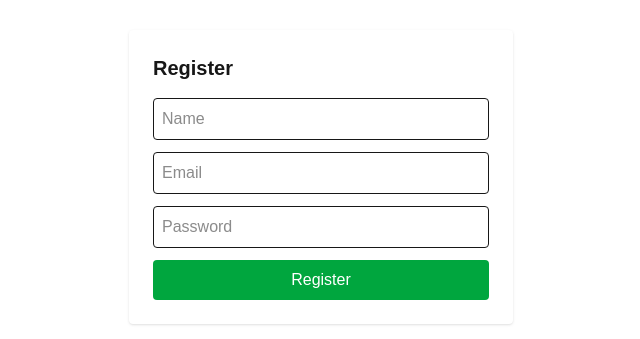
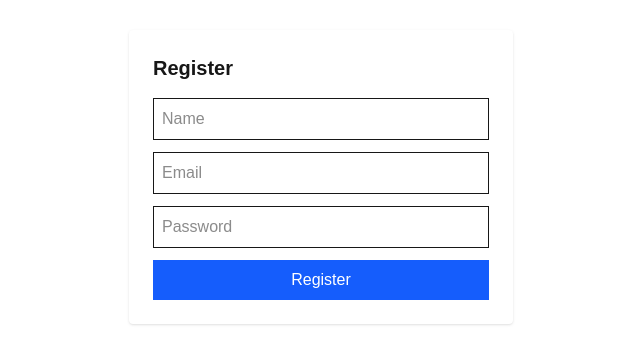
Before and after one commit to Abhinav2005-hub/realtime-chat-notification-platform, a Next.js app in the folder client/: page /register in a window 1280 px wide. Shown: the part 223-562 px from the top of the page, without its empty margins (319-959 px from the left). Built offline with nearby package versions, Linux system fonts and the light colour scheme; no server answers.

Commit message:
implement frontend authentication with context and api

```diff
--- a/client/app/(auth)/login/page.tsx
+++ b/client/app/(auth)/login/page.tsx
@@ -1,22 +1,44 @@
+"use client"
+
+import { useState } from  "react";
+import { loginUser } from "@/lib/authApi";
+import { useAuth } from "@/context/AuthContext";
+import { useRouter } from "next/navigation";
+
 export default function LoginPage() {
+    const [email, setEmail] = useState("");
+    const [password, setPassword] = useState("");
+    const { login } = useAuth();
+    const router = useRouter();
+
+    const handleLogin = async () => {
+        const data = await loginUser(email, password);
+        login(data.user, data.token);
+        router.push("/chat");
+    };
+
     return (
         <div className="min-h-screen flex items-center justify-center">
             <div className="bg-white p-6 rounded shadow w-96">
                 <h2 className="text-xl font-bold mb-4">Login</h2>
 
                 <input
-                  type="email"
+                  className="w-full border p-2 mb-3 "
                   placeholder="Email"
-                  className="w-full border p-2 mb-3 rounded"
+                  onChange={(e) => setEmail(e.target.value)}
                 />
 
                 <input
+                className="w-full border p-2 mb-3 "
                   type="password"
                   placeholder="Password"
-                  className="w-full border p-2 mb-3 rounded"
+                  onChange={(e) => setPassword(e.target.value)}
                 />
 
-                <button className="w-full bg-blue-600 text-white py-2 rounded">
+                <button
+                   onClick={handleLogin}
+                   className="w-full bg-blue-600 text-white py-2"
+                >
                     Login
                 </button>
             </div>
--- a/client/app/(auth)/register/page.tsx
+++ b/client/app/(auth)/register/page.tsx
@@ -1,28 +1,50 @@
+"use client"
+
+import { useState } from "react";
+import { registerUser } from "@/lib/authApi";
+import { useAuth } from "@/context/AuthContext";
+import { useRouter } from "next/navigation";
+
 export default function RegisterPage() {
+  const [name, setName] = useState("");
+  const [email, setEmail] = useState("");
+  const [password, setPassword] = useState("");
+  const { login } = useAuth();
+  const router = useRouter();
+
+  const handleRegister = async () => {
+    const data = await registerUser(name, email, password);
+    login(data.user, data.token);
+    router.push("/chat");
+  };
+
     return (
         <div className="min-h-screen flex items-center justify-center">
             <div className="bg-white p-6 rounded shadow w-96">
                 <h2 className="text-xl font-bold mb-4">Register</h2>
 
                 <input
-                  type="text"
+                  className="w-full border p-2 mb-3"
                   placeholder="Name"
-                  className="w-full border p-2 mb-3 rounded"
+                  onChange={(e) => setName(e.target.value)}
                 />
 
                 <input
-                  type="email"
+                  className="w-full border p-2 mb-3"
                   placeholder="Email"
-                  className="w-full border p-2 mb-3 rounded"
+                  onChange={(e) => setEmail(e.target.value)}
                 />
 
                 <input
-                  type="password"
+                  className="w-full border p-2 mb-3"
                   placeholder="Password"
-                  className="w-full border p-2 mb-3 rounded"
+                  onChange={(e) => setPassword(e.target.value)}
                 />
 
-                <button className="w-full bg-green-600 text-white py-2 rounded">
+                <button
+                   onClick={handleRegister}
+                   className="w-full bg-blue-600 text-white py-2"
+                >
                     Register
                 </button>
             </div>
--- /dev/null
+++ b/client/app/chat/page.tsx
@@ -0,0 +1,24 @@
+"use client"
+
+import { useAuth } from "@/context/AuthContext";
+
+export default function ChatPage() {
+    const { user, logout } = useAuth();
+
+    if(!user) return <p>Unauthorized</p>
+
+    return (
+        <div className="p-6">
+            <h1 className="text-xl font-bold">
+                Welcome, {user.email}
+            </h1>
+
+            <button
+              onClick = {logout}
+              className="mt-4 bg-red-600 text-white px-4 py-2"
+            >
+                Logout
+            </button>
+        </div>
+    );
+}
--- a/client/app/layout.tsx
+++ b/client/app/layout.tsx
@@ -1,9 +1,5 @@
 import "./globals.css";
-
-export const metadata = {
-  title: "Realtime Chat App",
-  description: "Realtime chat application"
-};
+import { AuthProvider } from "@/context/AuthContext";
 
 export default function RootLayout({
   children
@@ -12,8 +8,8 @@ export default function RootLayout({
 }) {
   return (
     <html lang="en">
-      <body className="bg-gray-100 text-gray-900">
-        {children}
+      <body>
+        <AuthProvider>{children}</AuthProvider>
       </body>
     </html>
   );
--- /dev/null
+++ b/client/context/AuthContext.tsx
@@ -0,0 +1,38 @@
+"use client";
+
+import { createContext, useContext, useState } from "react";
+import { User } from "@/types/auth";
+import { TOKEN_KEY } from "@/lib/constants";
+
+interface AuthContextType {
+    user: User | null;
+    login: (user: User, token: string) => void;
+    logout: () => void;
+}
+
+const AuthContext = createContext <AuthContextType | null>(null);
+
+export const AuthProvider = ({ children }: { children: React.ReactNode }) => {
+    const [user, setUser] = useState<User | null>(null);
+    const login = (user: User, token: string) => {
+        localStorage.setItem(TOKEN_KEY, token);
+        setUser(user);
+    };
+
+    const logout = () => {
+        localStorage.removeItem(TOKEN_KEY);
+        setUser(null);
+    };
+
+    return (
+        <AuthContext.Provider value = {{ user, login, logout }}>
+            {children}
+        </AuthContext.Provider>
+    );
+};
+
+export const useAuth = () => {
+    const ctx = useContext(AuthContext);
+    if (!ctx) throw new Error("useAuth must be used inside AuthProvider");
+    return ctx;
+};
--- /dev/null
+++ b/client/lib/authApi.ts
@@ -0,0 +1,20 @@
+import { api } from "./api";
+import { AuthResponse } from "@/types/auth";
+
+export const loginUser = async (email: string, password: string) => {
+    return api("/api/auth/login", {
+        method: "POST",
+        body: JSON.stringify({ email, password})
+    }) as Promise<AuthResponse>;
+};
+
+export const registerUser = async (
+    name: string,
+    email: string,
+    password: string
+) => {
+    return api("/api/auth/register", {
+        method: "POST",
+        body: JSON.stringify({ name, email, password })
+    }) as Promise<AuthResponse>;
+};
--- /dev/null
+++ b/client/types/auth.ts
@@ -0,0 +1,10 @@
+export interface User {
+    id: string;
+    email: string;
+    name?: string;
+}
+
+export interface AuthResponse {
+    token: string;
+    user: User;
+}
```
